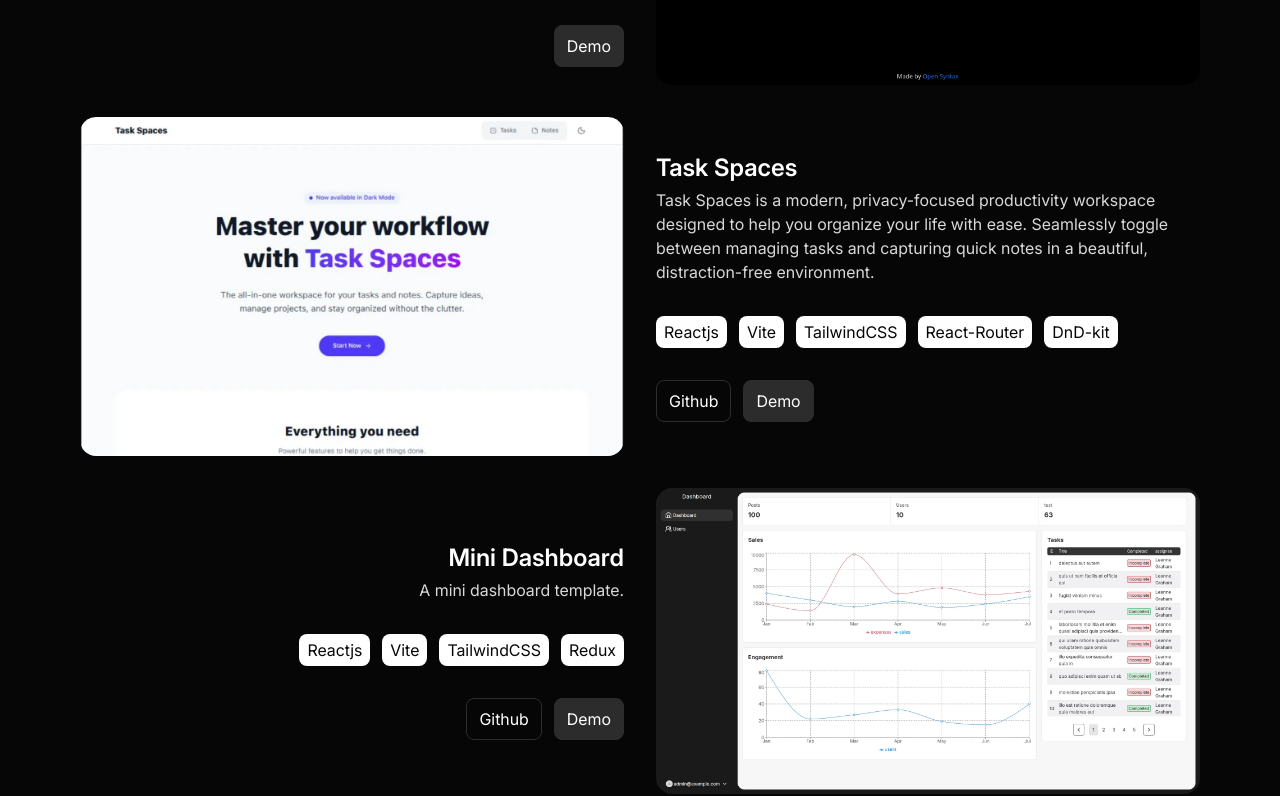
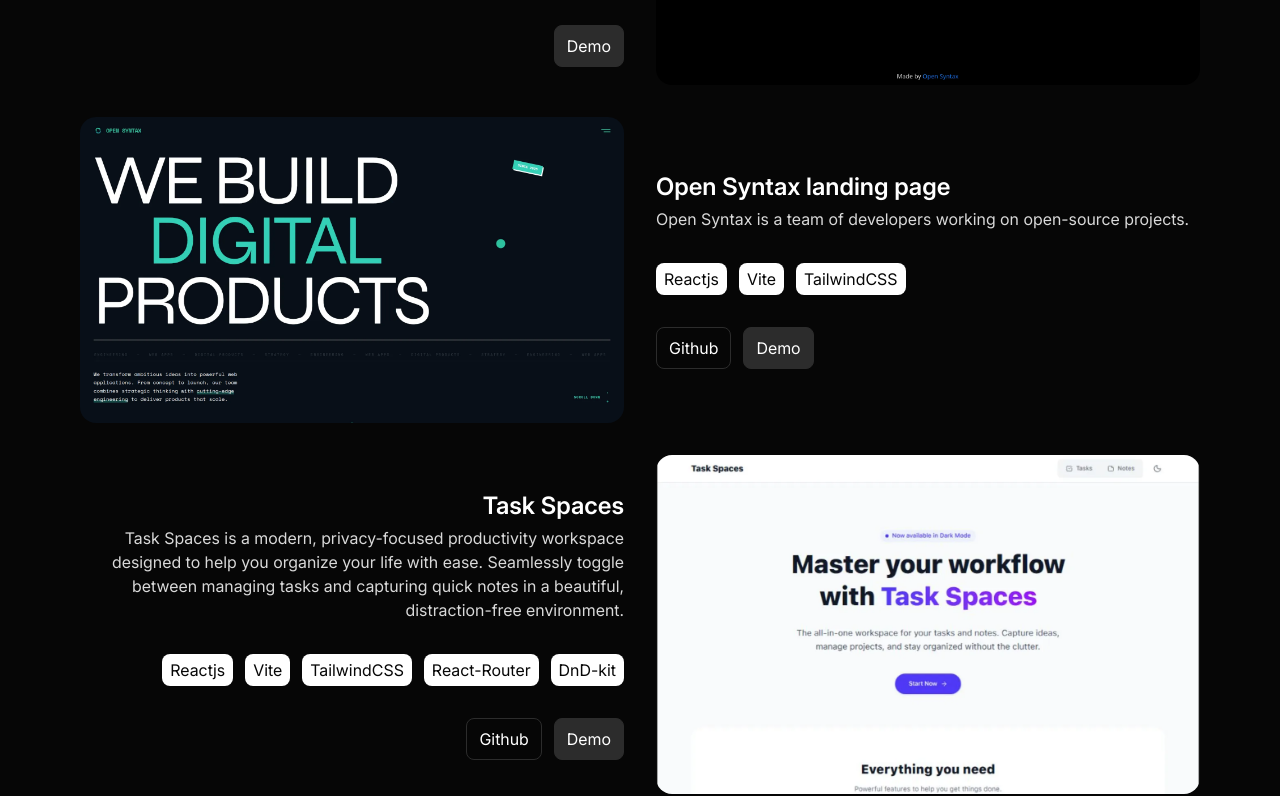
Before and after one commit to OmarIsADev/portfolio-v2, a React (Vite) app: page / in a window 1280 px wide. Shown: the part 1660-2456 px from the top of the page. Built offline with nearby package versions, Linux system fonts and the light colour scheme.

Commit message:
feat: add Open Syntax project entry to portfolio section

```diff
--- a/src/sections/projects.jsx
+++ b/src/sections/projects.jsx
@@ -12,6 +12,7 @@
 import whatsapp from "../assets/projects/whatsapp.webp";
 import taskspaces from "../assets/projects/task-spaces.webp";
 import digitalBank from "../assets/projects/digitalbank-landing.webp";
+import opensyntax from "../assets/projects/opensyntax-landing.webp";
 
 const projects = [
   {
@@ -37,6 +38,15 @@
       "React-Router",
       "WebSocket",
     ],
+  },
+  {
+    header: "Open Syntax landing page",
+    description: "Open Syntax is a team of developers working on open-source projects.",
+    img: opensyntax,
+    category: "Landing Page",
+    demo: "https://opensyntax-landing.vercel.app/",
+    github: "https://github.com/OmarIsADev/opensyntax-landing",
+    stack: ["Reactjs", "Vite", "TailwindCSS"],
   },
   {
     header: "Task Spaces",
```
Also changed, not shown: src/assets/projects/opensyntax-landing.png (added), src/assets/projects/opensyntax-landing.webp (added).
